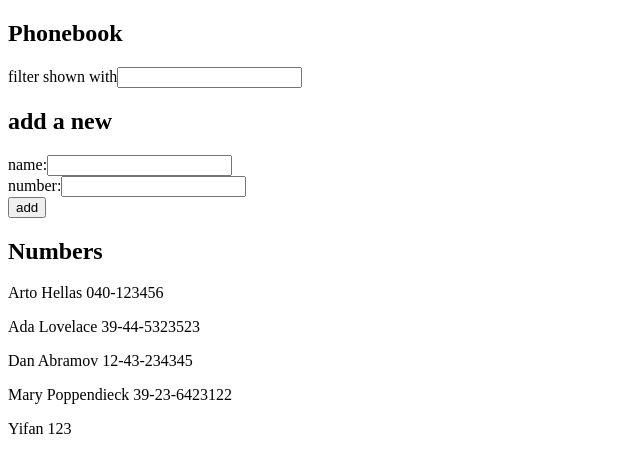
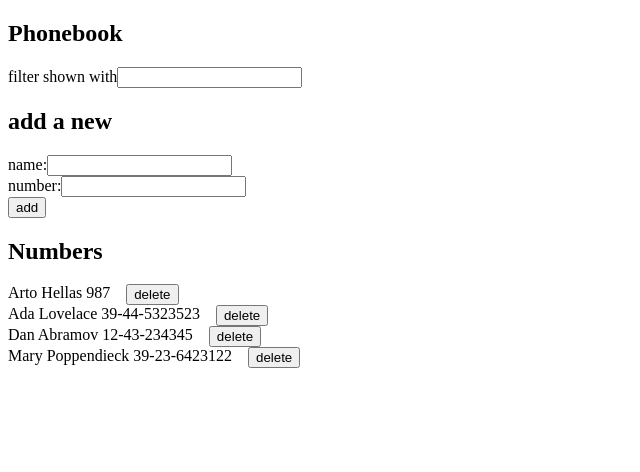
Before and after one commit to YifanYes/full-stack-open, a React (Vite) app in the folder part2/phonebook/: page / in a window 1280 px wide. Shown: the top 472 px of the page, without its empty margins (0-640 px from the left). Built offline with nearby package versions, Linux system fonts and the light colour scheme; data requests are answered from the project's data file.

Commit message:
add part2 2.14 and 2.15

```diff
--- a/part2/phonebook/db.json
+++ b/part2/phonebook/db.json
@@ -2,7 +2,7 @@
   "persons": [
     {
       "name": "Arto Hellas",
-      "number": "040-123456",
+      "number": "987",
       "id": "1"
     },
     {
@@ -19,11 +19,6 @@
       "name": "Mary Poppendieck",
       "number": "39-23-6423122",
       "id": "4"
-    },
-    {
-      "id": "04f0",
-      "name": "Yifan",
-      "number": "123"
     }
   ]
 }
--- a/part2/phonebook/src/App.jsx
+++ b/part2/phonebook/src/App.jsx
@@ -1,7 +1,7 @@
 import { useEffect, useState } from 'react'
 import AddPersonForm from './components/AddPersonForm'
 import SearchBar from './components/SearchBar'
-import { addNewPerson, getPhonebook } from './services/phonebook.services'
+import { addNewPerson, deletePerson, getPhonebook, updatePerson } from './services/phonebook.services'
 
 const App = () => {
   const [phonebook, setPhonebook] = useState([])
@@ -22,24 +22,56 @@ const App = () => {
 
   const handleSubmit = async (event) => {
     event.preventDefault()
+    const { name, number } = newPerson
 
-    if (phonebook.some((person) => person.name === newPerson.name && person.number === newPerson.number)) {
-      alert(`${newPerson.name} is already added to phonebook`)
+    const isExactDuplicate = phonebook.some((person) => person.name === name && person.number === number)
+    if (isExactDuplicate) {
+      alert(`${name} is already added to phonebook`)
+      return
+    }
+
+    const newNumberPerson = phonebook.find((person) => person.name === name && person.number !== number)
+    if (newNumberPerson) {
+      const confirmUpdate = window.confirm(
+        `${name} is already added to phonebook, replace the old number with a new one?`
+      )
+
+      if (!confirmUpdate) return
+
+      try {
+        const updatedPerson = await updatePerson(newNumberPerson.id, { name, number })
+        setPhonebook(phonebook.map((person) => (person.id === updatedPerson.id ? updatedPerson : person)))
+        setNewPerson({ name: '', number: '' })
+      } catch (error) {
+        console.error('Failed to update person:', error)
+      }
+
       return
     }
 
     try {
       const storedNewPerson = await addNewPerson(newPerson)
-      setPhonebook(phonebook.concat(storedNewPerson))
+      setPhonebook([...phonebook, storedNewPerson])
       setNewPerson({ name: '', number: '' })
     } catch (error) {
-      console.error(error)
+      console.error('Failed to add new person:', error)
     }
   }
 
   const handleFilterPersons = (event) => {
     setSearchText(event.target.value)
     setPhonebook(phonebook.filter((person) => person.name.toLowerCase().includes(searchText.toLowerCase())))
+  }
+
+  const handleDeletePerson = async ({ name, id }) => {
+    if (window.confirm(`Delete ${name}?`)) {
+      try {
+        await deletePerson(id)
+        setPhonebook(phonebook.filter((person) => person.id !== id))
+      } catch (error) {
+        console.error(error)
+      }
+    }
   }
 
   return (
@@ -50,9 +82,14 @@ const App = () => {
       <AddPersonForm newPerson={newPerson} setNewPerson={setNewPerson} handleSubmit={handleSubmit} />
       <h2>Numbers</h2>
       {phonebook.map((person) => (
-        <p key={person.name}>
-          {person.name} {person.number}
-        </p>
+        <div key={person.name} style={{ display: 'flex', flexDirection: 'row', gap: '1rem' }}>
+          <span>
+            {person.name} {person.number}
+          </span>
+          <button style={{ cursor: 'pointer' }} onClick={() => handleDeletePerson(person)}>
+            delete
+          </button>
+        </div>
       ))}
     </div>
   )
--- a/part2/phonebook/src/services/phonebook.services.js
+++ b/part2/phonebook/src/services/phonebook.services.js
@@ -11,3 +11,12 @@ export const getPhonebook = async () => {
   const response = await axios.get(`${BASE_URL}/persons`)
   return response.data
 }
+
+export const deletePerson = async (id) => {
+  await axios.delete(`${BASE_URL}/persons/${id}`)
+}
+
+export const updatePerson = async (id, data) => {
+  const response = await axios.put(`${BASE_URL}/persons/${id}`, data)
+  return response.data
+}
```
